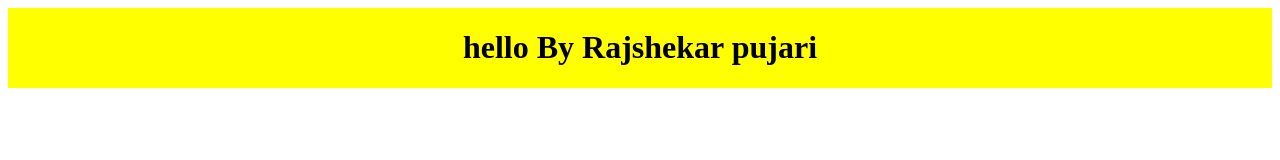
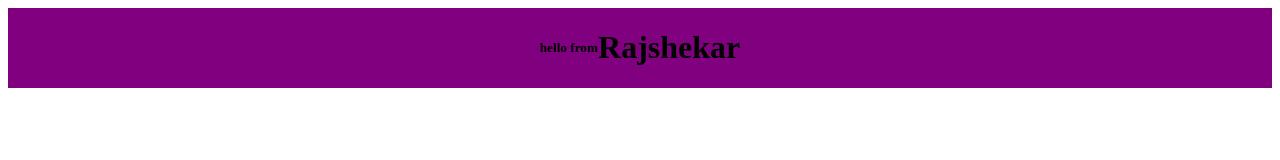
Before and after one commit to Rachesh79/temproray_practice, a plain HTML site: page index.html in a window 1280 px wide. Drawn offline with Linux system fonts and the light colour scheme.

Commit message:
Add name

```diff
--- a/index.css
+++ b/index.css
@@ -4,6 +4,6 @@
   display: flex;
   justify-content: center;
   align-items: center;
-  background-color: yellow;
+  background-color: purple;
   color: black;
 }
--- a/index.html
+++ b/index.html
@@ -8,7 +8,8 @@
   </head>
   <body>
     <div class="center">
-      <h1>hello By Rajshekar pujari</h1>
+      <h5>hello from</h5>
+      <h1>Rajshekar</h1>
     </div>
   </body>
 </html>
```
